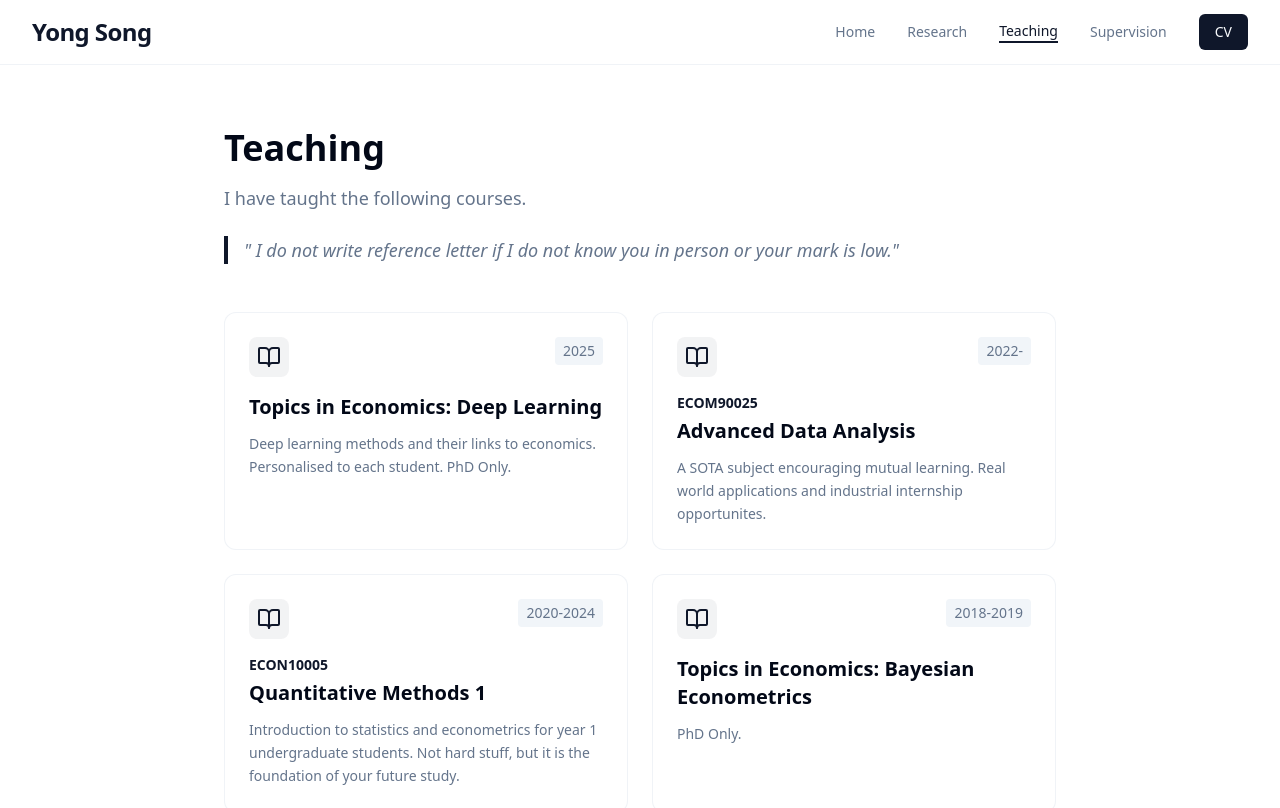
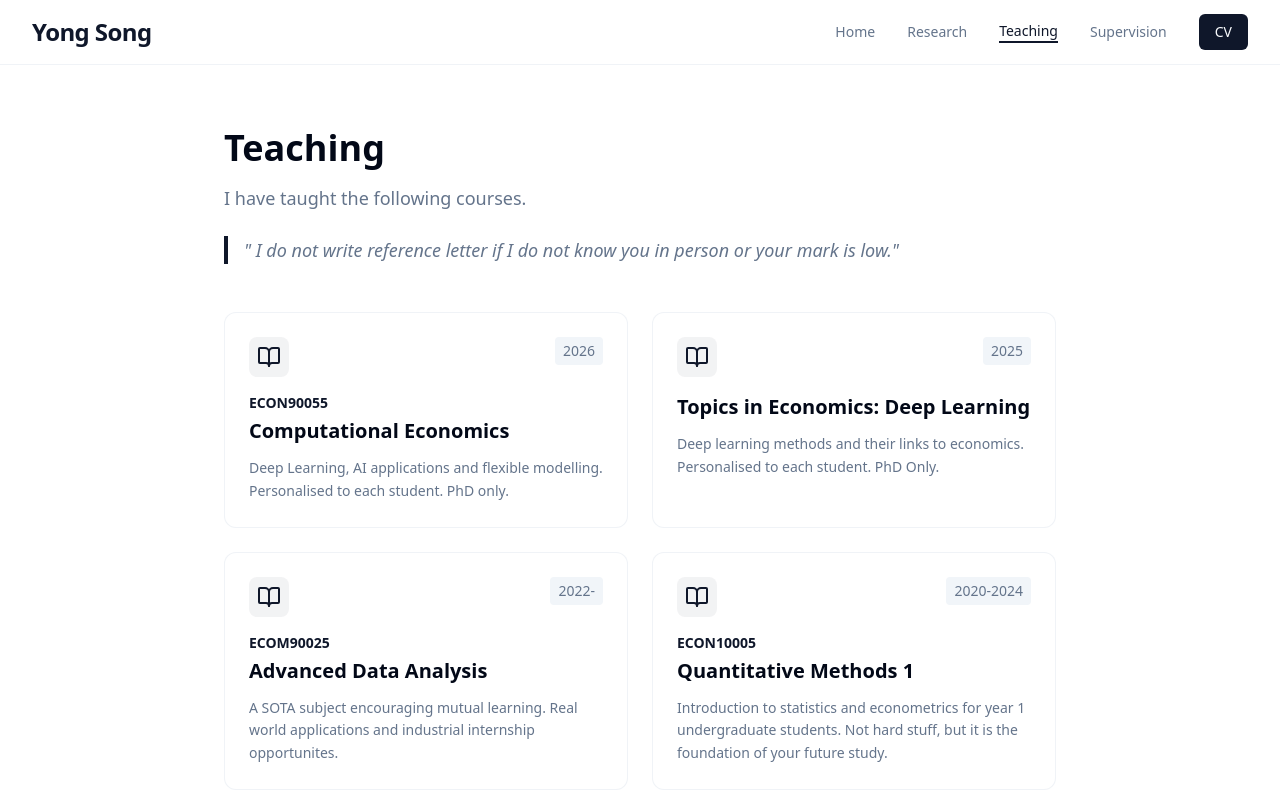
Before and after one commit to nktommy13/nktommy13.github.io, a Next.js app: page /teaching in a window 1280 px wide. Shown: the top 808 px of the page. Built offline with nearby package versions, Linux system fonts and the light colour scheme; a web font is replaced by a local one.

Commit message:
feat: Add new Computational Economics course, a quote to the homepage, and correct a typo in supervision placements.

```diff
--- a/app/page.tsx
+++ b/app/page.tsx
@@ -37,6 +37,9 @@ export default function Home() {
               <p className="text-muted-foreground leading-relaxed max-w-lg mx-auto md:mx-0">
                 My research focuses on Bayesian nonparametric modelling, financial econometrics, time series analysis, and empirical macroeconomics. I am interested in applying machine learning techniques to economic problems.
               </p>
+              <blockquote className="mt-6 border-l-4 border-primary pl-4 italic text-muted-foreground text-lg">
+                &quot;天堂有路你不走，学海无涯苦作舟&quot;
+              </blockquote>
 
               <div className="flex flex-col sm:flex-row gap-4 justify-center md:justify-start pt-4">
                 <Link
--- a/app/supervision/page.tsx
+++ b/app/supervision/page.tsx
@@ -8,7 +8,7 @@ const students = {
         { name: "Zheng Fan", status: "current" },
     ],
     placements: [
-        { name: "Tao Sum", year: "2025", placement: "University of Melbourne" },
+        { name: "Tao Sun", year: "2025", placement: "University of Melbourne" },
         { name: "Xuan Vu", year: "2024", placement: "University of Melbourne" },
         { name: "Alex Ballantyne", year: "2022", placement: "Grattan Institute" },
         { name: "Zhuo Li", year: "2021", placement: "Postdoctoral Research Fellow at Monash University" }
--- a/app/teaching/page.tsx
+++ b/app/teaching/page.tsx
@@ -5,6 +5,12 @@ import { BookOpen } from "lucide-react";
 import Image from "next/image";
 
 const courses = [
+    {
+        code: "ECON90055",
+        title: "Computational Economics",
+        period: "2026",
+        description: "Deep Learning, AI applications and flexible modelling. Personalised to each student. PhD only."
+    },
     {
         code: null,
         title: "Topics in Economics: Deep Learning",
```
